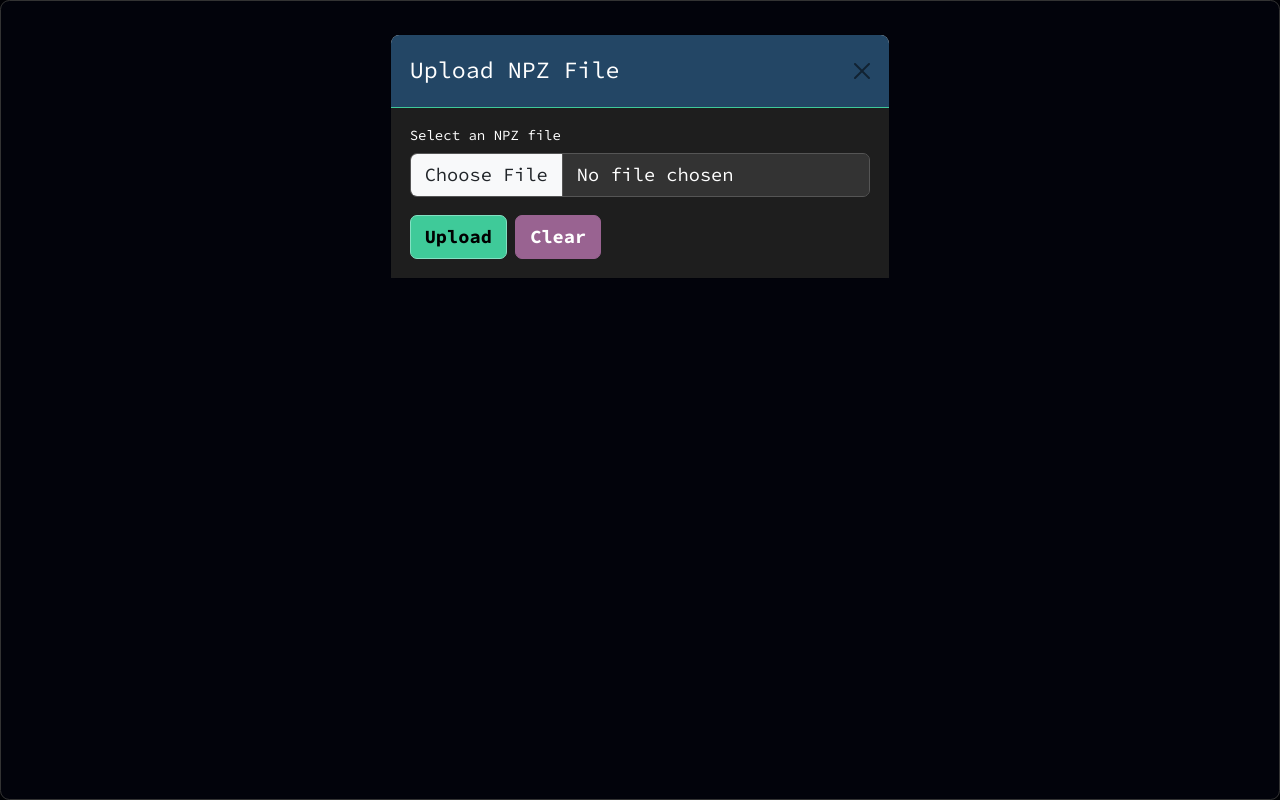
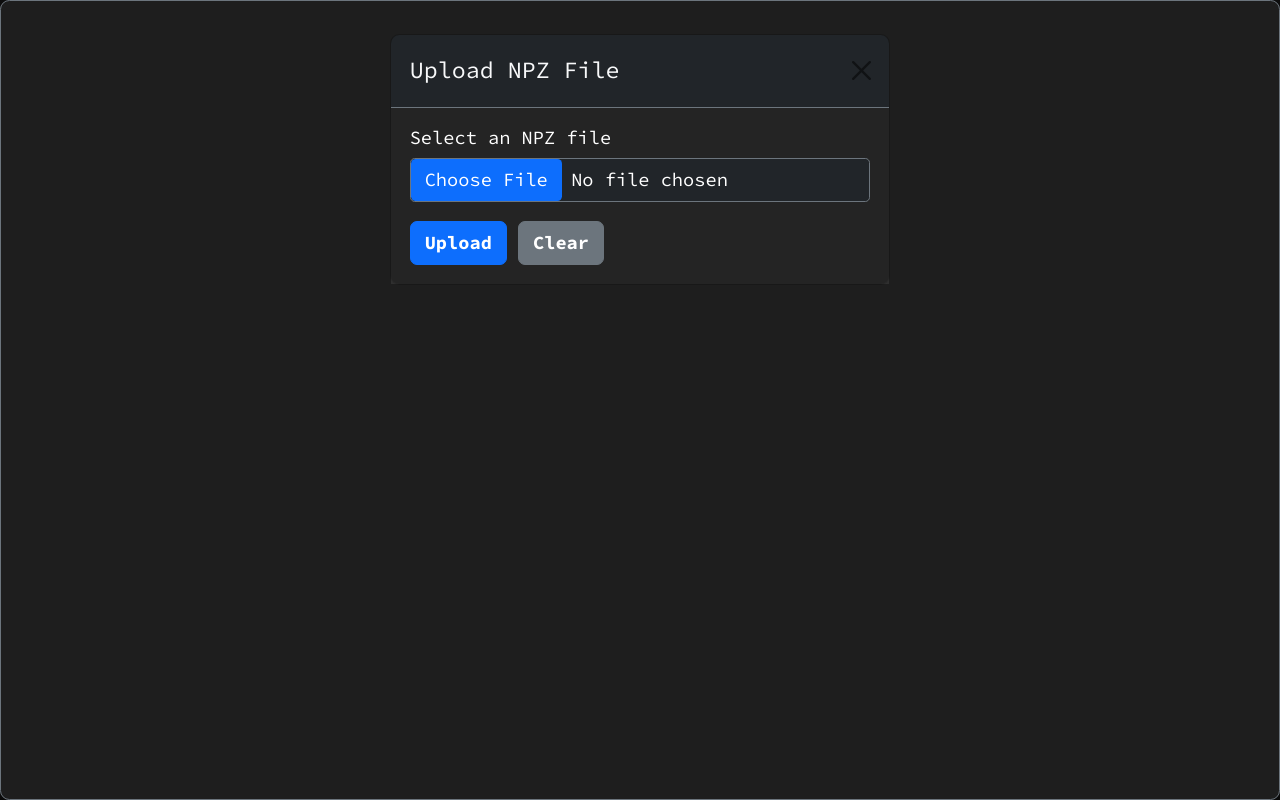
Before and after one commit to wayfinderza/see_numpy, a Flask app: page / in a window 1280 px wide, after a click on "Upload". Run offline with Flask 3, Linux system fonts and the light colour scheme; some libraries are stand-ins or nearby versions.

Commit message:
Global styling simplification.

```diff
--- a/static/css/dark-theme.css
+++ b/static/css/dark-theme.css
@@ -2,332 +2,133 @@
 
 /* Global Variables */
 :root {
-    --background-color: #02030B; /* Dark gray background */
+    --bs-body-bg: #121212; /* Bootstrap Dark Background */
+    --bs-body-color: #ffffff; /* White text */
+    --bs-primary: #0d6efd; /* Bootstrap Primary Blue */
+    --bs-secondary: #6c757d; /* Bootstrap Secondary Gray */
+    --bs-success: #198754; /* Bootstrap Success Green */
+    --bs-danger: #dc3545; /* Bootstrap Danger Red */
+    --bs-warning: #ffc107; /* Bootstrap Warning Yellow */
+    --bs-info: #0dcaf0; /* Bootstrap Info Cyan */
+    --bs-light: #f8f9fa; /* Bootstrap Light */
+    --bs-dark: #212529; /* Bootstrap Dark */
     --lighter-color: rgba(255, 255, 255, 0.075); /* Lighter overlay */
 }
 
 /* General Styles */
 html, body {
-    height: 100%; /* Full height for the page */
+    height: 100%;
     margin: 0;
     padding: 0;
     display: flex;
-    flex-direction: column; /* Enable flexbox layout for page structure */
-    background-color: var(--background-color); /* Very dark blue background */
-    color: #ffffff; /* White text */
+    flex-direction: column;
+    background-color: var(--bs-body-bg);
+    color: var(--bs-body-color);
     font-family: "Source Code Pro", monospace;
     font-size: 14pt;
     line-height: 1.2;
 }
 
-.list-group {
-    list-style: none;
-    padding: 0;
-    margin: 0;
-}
-
 .list-group-item {
-    background-color: var(--lighter-color);
-    border: 1px solid rgba(255, 255, 255, 0.2);
+    background-color: var(--bs-dark);
+    border: 1px solid var(--bs-secondary);
     border-radius: 8px;
     padding: 10px;
     margin-bottom: 10px;
-    color: #fff;
+    color: var(--bs-body-color);
 }
 
 .data-box {
     padding: 1rem;
-    background-color: #f9f9f9;
-    border: 1px solid #ddd;
+    background-color: var(--bs-light);
+    border: 1px solid var(--bs-secondary);
     border-radius: 4px;
     margin-top: 0.5rem;
+    color: var(--bs-dark);
 }
 
-h1, h2, h3, h4, h5, h6 {
-    font-family: "Source Code Pro", monospace;
-}
-
-/* Page Layout */
-.wrapper {
-    display: flex;
-    flex-direction: column;
-    flex: 1; /* Grow to fill available space */
-}
-
-main {
-    flex: 1; /* Push footer to the bottom when content is short */
-}
-
-/* Links */
-.link {
-    color: #3fca99 !important; /* Light green */
-}
-
-.link:hover {
-    color: #83e0c2 !important; /* Brighter green on hover */
-}
-
-.link:active {
-    color: #3fca99 !important; /* Darker green when active */
-}
-
-
 /* Buttons */
-.btn-group {
-    display: flex;
-    justify-content: space-evenly;
-    width: 100%;
-    flex-wrap: wrap;
-}
-
-.btn-group .btn {
-    flex-grow: 1;
-    margin: 5px;
-    text-align: center;
-}
-
 .btn-primary {
-    background-color: #3fca99 !important;
-    border-color: #83e0c2 !important;
-    color: #000000; /* Black text for contrast */
-    font-weight: bold !important;
-}
-
-.btn-primary:hover {
-    background-color: #3fca99 !important;
-    border-color: #83e0c2 !important;
+    background-color: var(--bs-primary) !important;
+    border-color: var(--bs-primary) !important;
+    color: #ffffff;
+    font-weight: bold;
 }
 
 .btn-secondary {
-    background-color: #996391;
-    border-color: #996391;
-    color: #FFFFFF; /* White text */
+    background-color: var(--bs-secondary) !important;
+    border-color: var(--bs-secondary) !important;
+    color: #ffffff;
     font-weight: bold;
-}
-
-.btn-secondary:hover {
-    background-color: #51344D;
-    border-color: #51344D;
 }
 
 /* Cards */
 .card {
-    background-color: #1e1e1e;
-    border: 1px solid #333;
-    color: #ffffff;
-    margin: 0 5%;
+    background-color: var(--bs-dark);
+    border: 1px solid var(--bs-secondary);
+    color: var(--bs-body-color);
 }
 
 .card-header {
-    background-color: #234665;
-    border-bottom: 1px solid #333;
+    background-color: var(--bs-primary);
+    border-bottom: 1px solid var(--bs-secondary);
     color: #ffffff;
 }
 
 /* Forms */
 .form-control {
-    background-color: #333;
-    color: #ffffff;
-    border: 1px solid #555;
+    background-color: var(--bs-dark);
+    color: var(--bs-body-color);
+    border: 1px solid var(--bs-secondary);
 }
 
 .form-control:focus {
-    background-color: #444;
-    color: #ffffff;
-    border-color: #52CE86; /* Light green */
+    background-color: var(--bs-dark);
+    color: var(--bs-body-color);
+    border-color: var(--bs-primary);
     box-shadow: none;
 }
 
-/* Content Box */
-.content-box {
-    border: 1px solid #dee2e6;
-    box-shadow: 0 0 4px #dee2e6;
-    border-radius: 0.375rem;
-    padding: 1rem;
-    margin: 0.5rem 3%;
-    background-color: var(--lighter-color);
-    mix-blend-mode: lighten;
-    opacity: 0.9;
+input[type="file"] {
+    color: var(--bs-body-color) !important;
+    background-color: var(--bs-dark) !important;
+    border: 1px solid var(--bs-secondary) !important;
+    padding: 0.375rem 0.75rem !important;
+    border-radius: 0.25rem !important;
 }
 
-.content-box li, .content-box p {
-    margin-bottom: 0.25rem; /* Adjusts space after each item */
-    line-height: 1.2; /* Reduces line spacing between lines of text */
+input[type="file"]::file-selector-button {
+    background-color: var(--bs-primary) !important;
+    color: #ffffff !important;
+    border: none !important;
+    padding: 0.375rem 0.75rem !important;
+    margin-right: 0.5rem !important;
+    border-radius: 0.25rem !important;
+    cursor: pointer !important;
 }
 
-.content-box ul {
-    margin: 0; /* Removes space around the list */
-    padding: 0; /* Removes extra padding inside the list */
-}
-
-/* Headings */
-h1.heading {
-    color: #2971fa !important; /* Light blue */
-    font-size: 1.5em !important; /* Adjust as needed */
-}
-
-h2.heading {
-    color: #d62b45 !important; /* Red */
-    font-size: 1.5em !important; /* Adjust as needed */
-}
-
-h3.heading {
-    color: #fbbf26 !important; /* Green */
-    font-size: 1.5em !important; /* Adjust as needed */
-}
-
-h4.heading {
-    color: #d02b82 !important; /* Yellow */
-    font-size: 1.25em !important; /* Adjust as needed */
-}
-
-h5.heading {
-    color: #6e44be !important; /* Blue */
-    font-size: 1.25em !important; /* Adjust as needed */
-}
-
-
-/* Quote Box */
-.quote-box {
-    text-align: center;
-}
-
-/* Signup Button */
-.signup-button {
-    font-weight: normal !important;
-    background-color: #17503d !important;
-    color: #ffffff !important;
-    border: 1px solid #3fca99 !important;
-    margin-top: 20px;
-}
-
-.signup-button:active {
-    background-color: #17503d !important;
-    border-color: #3fca99 !important;
-    color: #ffffff !important;
-}
-
-.signup-button:hover {
-    background-color: #02030b !important;
-    border-color: #3fca99 !important;
-    box-shadow: 0 0 10px #83e0c2, inset 0 0 10px #83e0c2 !important;
+input[type="file"]::file-selector-button:hover {
+    background-color: #0056b3 !important;
 }
 
 /* Navbar */
 .navbar {
-    background-color: var(--background-color);
-    border: 1px solid #dee2e6;
-    margin: 5px 0 20px;
-    box-shadow: 0 0 5px #dee2e6;
-    font-size: 14pt;
+    background-color: var(--bs-dark);
+    border-bottom: 1px solid var(--bs-secondary);
 }
 
 .navbar-brand, .nav-link {
-    color: #B5C0CF !important; /* Light blue for navbar links */
+    color: var(--bs-light) !important;
 }
 
 .nav-link:hover {
-    color: #234665 !important; /* Blue-green on hover */
+    color: var(--bs-primary) !important;
 }
 
-/* Nav Tabs */
-.nav-tabs {
-    background-color: var(--lighter-color);
-    border: 1px solid #3fca99;
-    box-shadow: 0 0 3px #3fca99;
-    border-radius: 8px;
-    padding: 5px;
-}
-
-.nav-tabs .nav-link {
-    color: #3fca99 !important;
-    padding: 10px 15px !important;
-    border-radius: 4px !important;
-    margin-right: 5px !important;
-    transition: background-color 0.3s ease, color 0.3s ease !important;
-}
-
-.nav-tabs .nav-link:hover {
-    color: #83e0c2 !important;
-    background-color: var(--lighter-color);
-    border-color: #83e0c2;
-    box-shadow: 0 0 10px #83e0c2, inset 0 0 10px #83e0c2 !important;
-}
-
-.nav-tabs .nav-link.active {
-    color: #ffffff !important;
-    background-color: #17503d;
-    border-color: #3fca99;
-    box-shadow: 0 0 10px #3fca99;
-}
-
-/* Modal Styles */
-.modal {
-    background-color: var(--background-color);
-    color: #ffffff;
-    border: 1px solid #333;
-    box-shadow: 0 5px 15px rgba(0, 0, 0, 0.5);
-    border-radius: 0.5rem;
-}
-
-.modal-header {
-    background-color: #234665;
-    border-bottom: 1px solid #3fca99;
-    color: #ffffff;
-    font-family: "Source Code Pro", monospace;
-    font-size: 16px;
-}
-
-.modal-body {
-    background-color: #1e1e1e;
-    color: #ffffff;
-    padding: 1rem;
-    font-family: "Source Code Pro", monospace;
-    font-size: 14px;
-}
-
-.modal-footer {
-    background-color: #333;
-    border-top: 1px solid #3fca99;
-    padding: 1rem;
-    display: flex;
-    justify-content: space-between;
-}
-
-.modal-footer .btn {
-    background-color: #3fca99;
-    color: #000000;
-    border-color: #83e0c2;
-    font-weight: bold;
-    padding: 0.5rem 1rem;
-}
-
-.modal-footer .btn:hover {
-    background-color: #83e0c2;
-    color: #000000;
-    border-color: #3fca99;
-}
-
-/* Modal Close Button */
-.modal-header .close {
-    color: #ffffff;
-    text-shadow: none;
-    opacity: 0.8;
-}
-
-.modal-header .close:hover {
-    color: #83e0c2;
-    opacity: 1;
-    text-shadow: 0 0 10px #83e0c2;
-}
-
-/* Modal Overlay */
-.modal-backdrop {
-    background-color: rgba(0, 0, 0, 0.85);
-}
-
+/* Toasts */
 .toast {
-    opacity: 0.95;
+    background-color: var(--bs-dark);
+    color: var(--bs-light);
     border-radius: 8px;
     box-shadow: 0 4px 12px rgba(0, 0, 0, 0.3);
     min-width: 300px;
@@ -338,6 +139,54 @@ h5.heading {
     font-size: 1rem;
 }
 
-.btn-close-white {
-    filter: invert(1); /* Keeps the close button visible on colored backgrounds */
+/* Modals */
+.modal {
+    background-color: #1e1e1e;
+    color: var(--bs-body-color);
+    border: 1px solid var(--bs-secondary);
+    box-shadow: 0 4px 20px rgba(0, 0, 0, 0.9), 0 0 15px rgba(255, 255, 255, 0.1);
+    border-radius: 0.5rem;
 }
+
+.modal-header {
+    background-color: var(--bs-dark);
+    border-bottom: 1px solid var(--bs-secondary);
+    color: var(--bs-light);
+}
+
+.modal-header .close {
+    color: var(--bs-light);
+    text-shadow: none;
+    opacity: 0.8;
+}
+
+.modal-header .close:hover {
+    color: var(--bs-primary);
+    opacity: 1;
+    text-shadow: 0 0 10px var(--bs-primary);
+}
+
+.modal-body {
+    background-color: var(--lighter-color);
+    color: var(--bs-body-color);
+    padding: 1rem;
+}
+
+.modal-footer {
+    background-color: var(--bs-dark);
+    border-top: 1px solid var(--bs-secondary);
+    padding: 1rem;
+}
+
+.modal-footer .btn {
+    background-color: var(--bs-primary);
+    color: var(--bs-light);
+    border-color: var(--bs-primary);
+    font-weight: bold;
+}
+
+.modal-footer .btn:hover {
+    background-color: var(--bs-primary);
+    color: var(--bs-light);
+    border-color: var(--bs-primary);
+}
--- a/templates/array_display.html
+++ b/templates/array_display.html
@@ -30,8 +30,8 @@
 
             <!-- Expand/Collapse Buttons -->
             <div>
-                <button class="btn btn-primary me-2" onclick="expandAll()">Expand</button>
-                <button class="btn btn-secondary" onclick="collapseAll()">Collapse</button>
+                <button class="btn btn-outline-primary me-2" onclick="expandAll()">Expand</button>
+                <button class="btn btn-outline--secondary" onclick="collapseAll()">Collapse</button>
             </div>
         </div>
 
```
